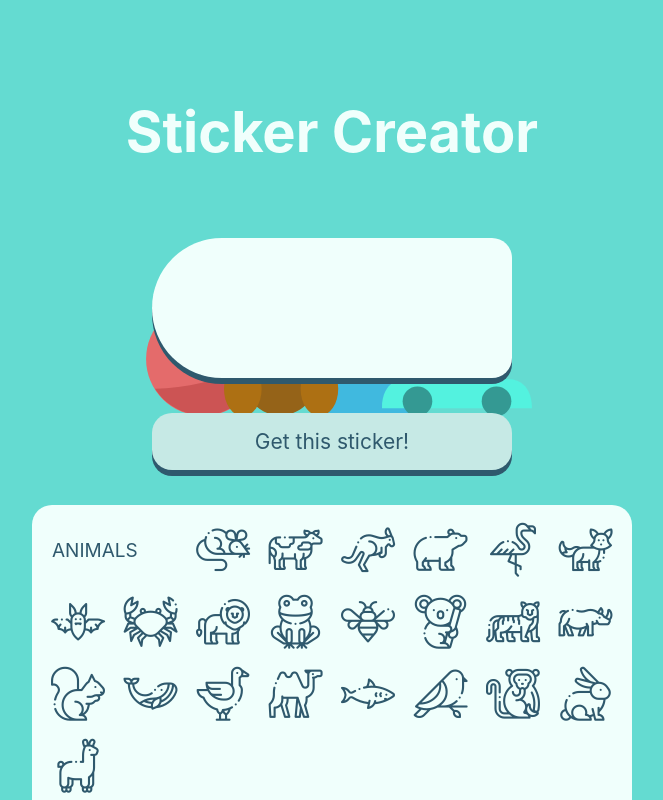
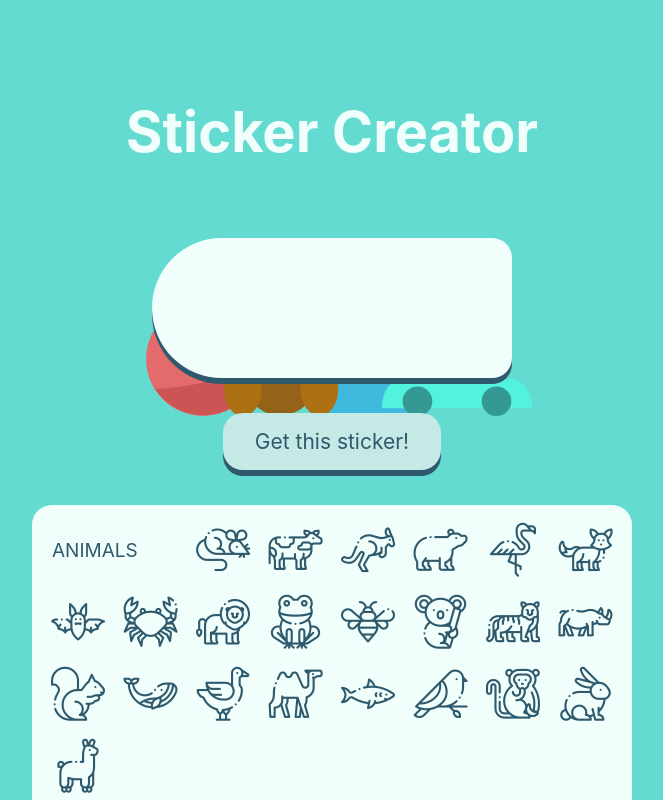
Before and after one commit to mudziok/sticker-labels, a Vue app: page / in a window 1280 px wide. Shown: the top 800 px of the page, without its empty margins (308-971 px from the left). Built offline with nearby package versions, Linux system fonts and the light colour scheme.

Commit message:
Button width bugfix

```diff
--- a/src/components/Button.vue
+++ b/src/components/Button.vue
@@ -18,8 +18,9 @@
 
 <style scoped>
 .button {
-  margin: 35px;
+  margin: 35px auto;
   position: relative;
+  width: max-content;
 }
 
 .body {
```
